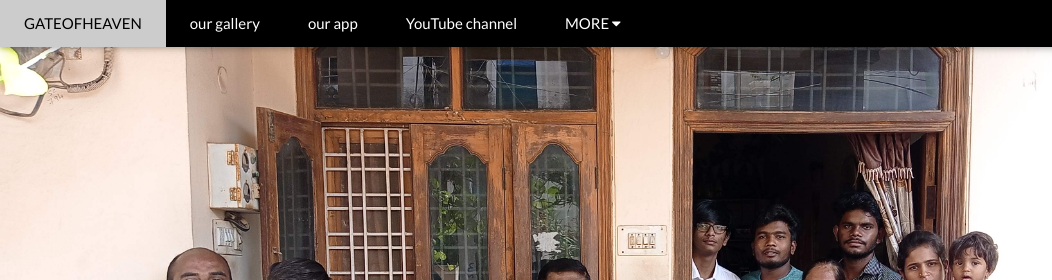
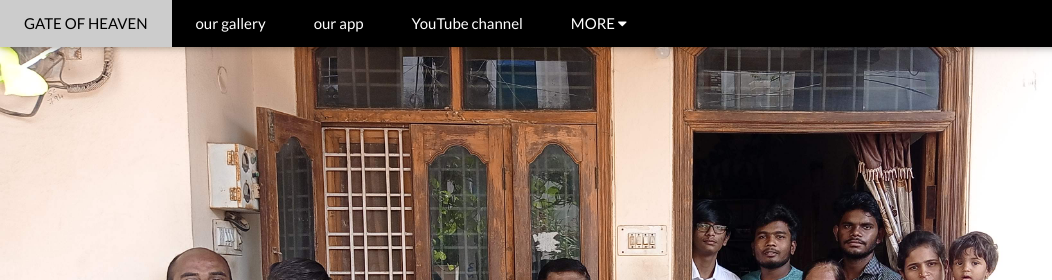
Before and after one commit to bwlwebdeveloper/gateofheaven, a plain HTML site: page index.html in a window 1280 px wide. Shown: the top 280 px of the page, 0-1052 px from the left. Drawn offline with nearby package versions, Linux system fonts and the light colour scheme.

Commit message:
Update index.html

```diff
--- a/index.html
+++ b/index.html
@@ -18,7 +18,7 @@ body {font-family: "Lato", sans-serif}
 <div class="w3-top">
   <div class="w3-bar w3-black w3-card">
     <a class="w3-bar-item w3-button w3-padding-large w3-hide-medium w3-hide-large w3-right" href="javascript:void(0)" onclick="myFunction()" title="Toggle Navigation Menu"><i class="fa fa-bars"></i></a>
-    <a href="#" class="w3-bar-item w3-button w3-padding-large">GATEOFHEAVEN</a>
+    <a href="#" class="w3-bar-item w3-button w3-padding-large">GATE OF HEAVEN</a>
     <a href="Gallery.html" class="w3-bar-item w3-button w3-padding-large w3-hide-small">our gallery</a>
     <a href="Gate of heaven .apk" class="w3-bar-item w3-button w3-padding-large w3-hide-small">our app</a>
     <a href="#contact" class="w3-bar-item w3-button w3-padding-large w3-hide-small">YouTube channel </a>
```
